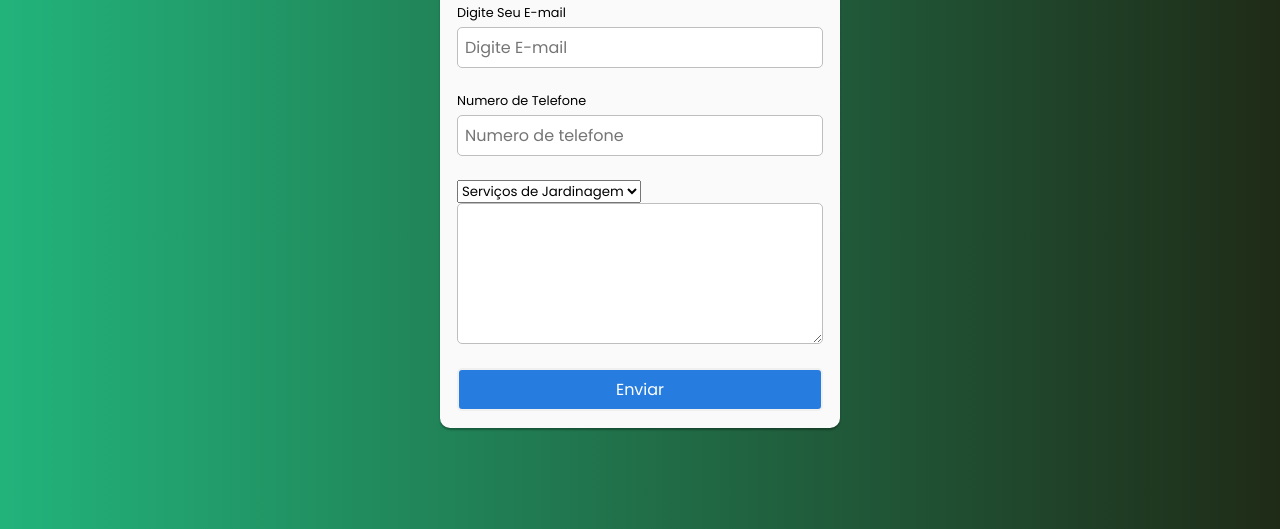
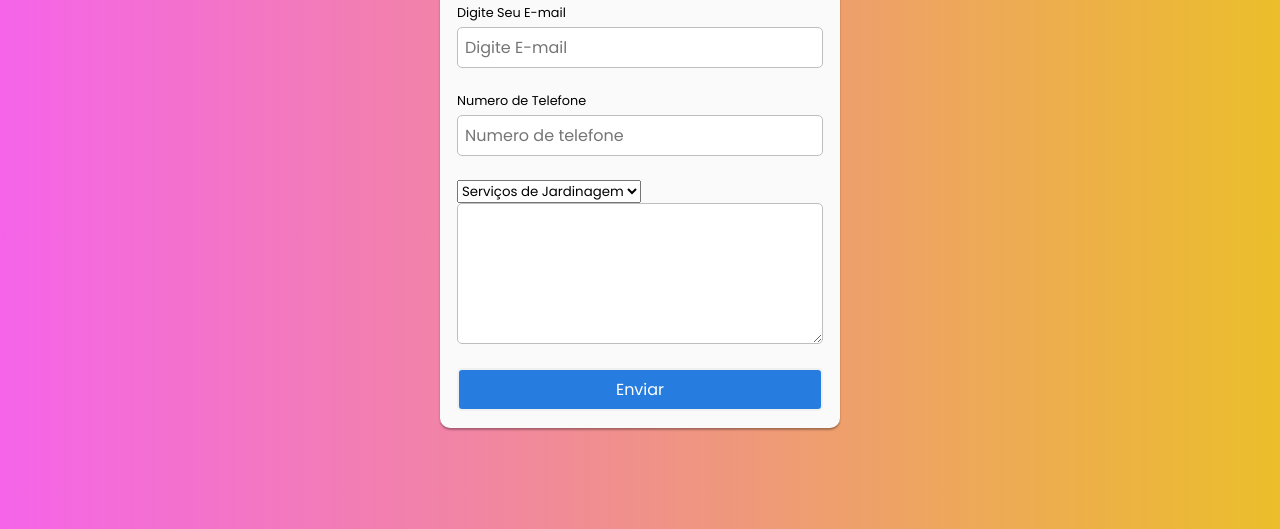
Before and after one commit to MayconMhSantos/form-budget-whatsapp, a plain HTML site: page index.html in a window 1280 px wide. Shown: the part 271-800 px from the top of the page. Drawn offline with Linux system fonts and the light colour scheme.

Commit message:
V2.0.1
UP

```diff
--- a/style.css
+++ b/style.css
@@ -7,7 +7,7 @@
 
 body {
   min-height: 100vh;
-  background: linear-gradient(90deg, #22b37b 0%, #1f2b17 100%);
+  background: linear-gradient(90deg, #f564e9 0%, #ebbe2b 100%);
   font-size: 62%;
   display: flex;
   align-items: center;
```
